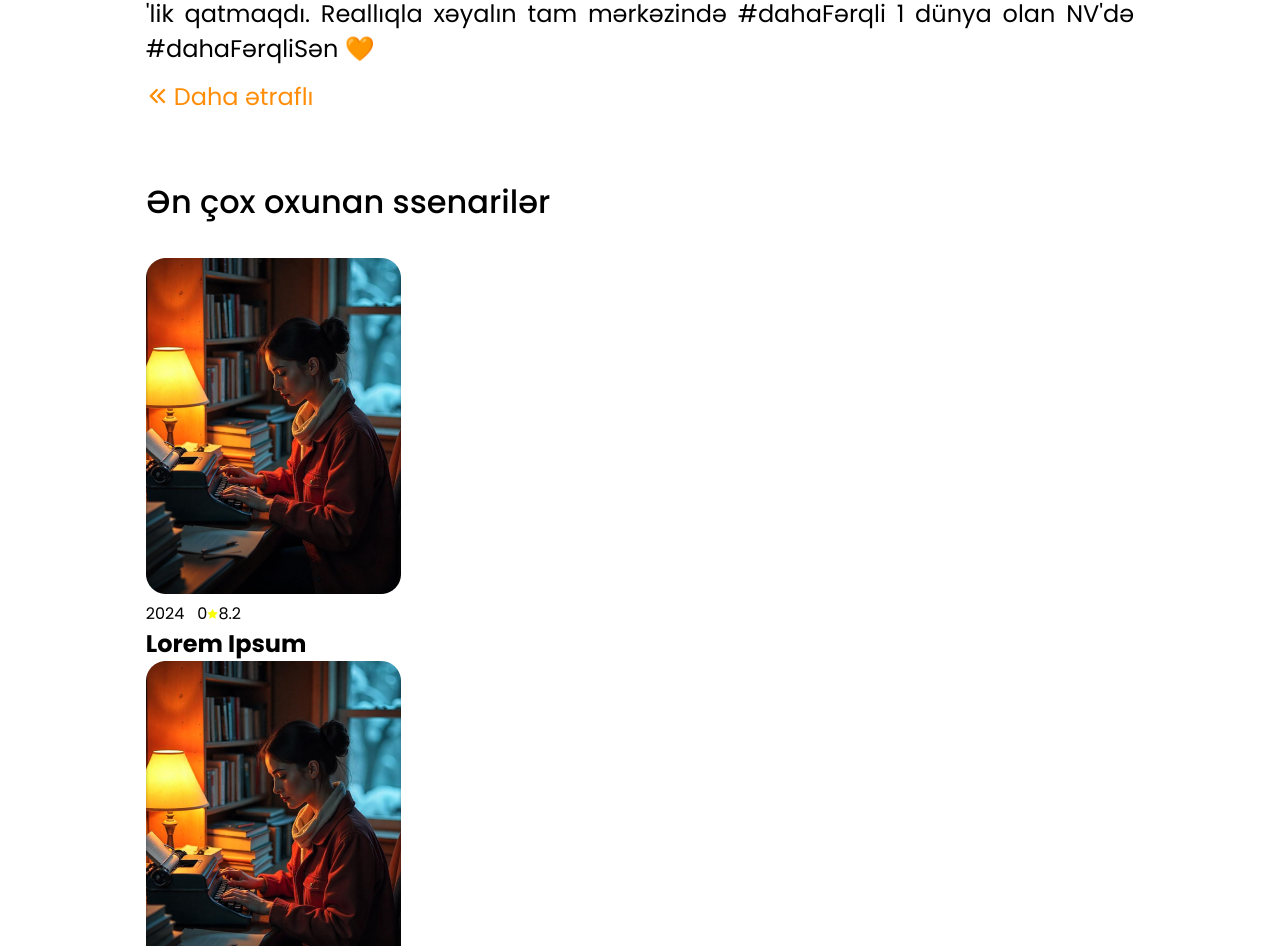
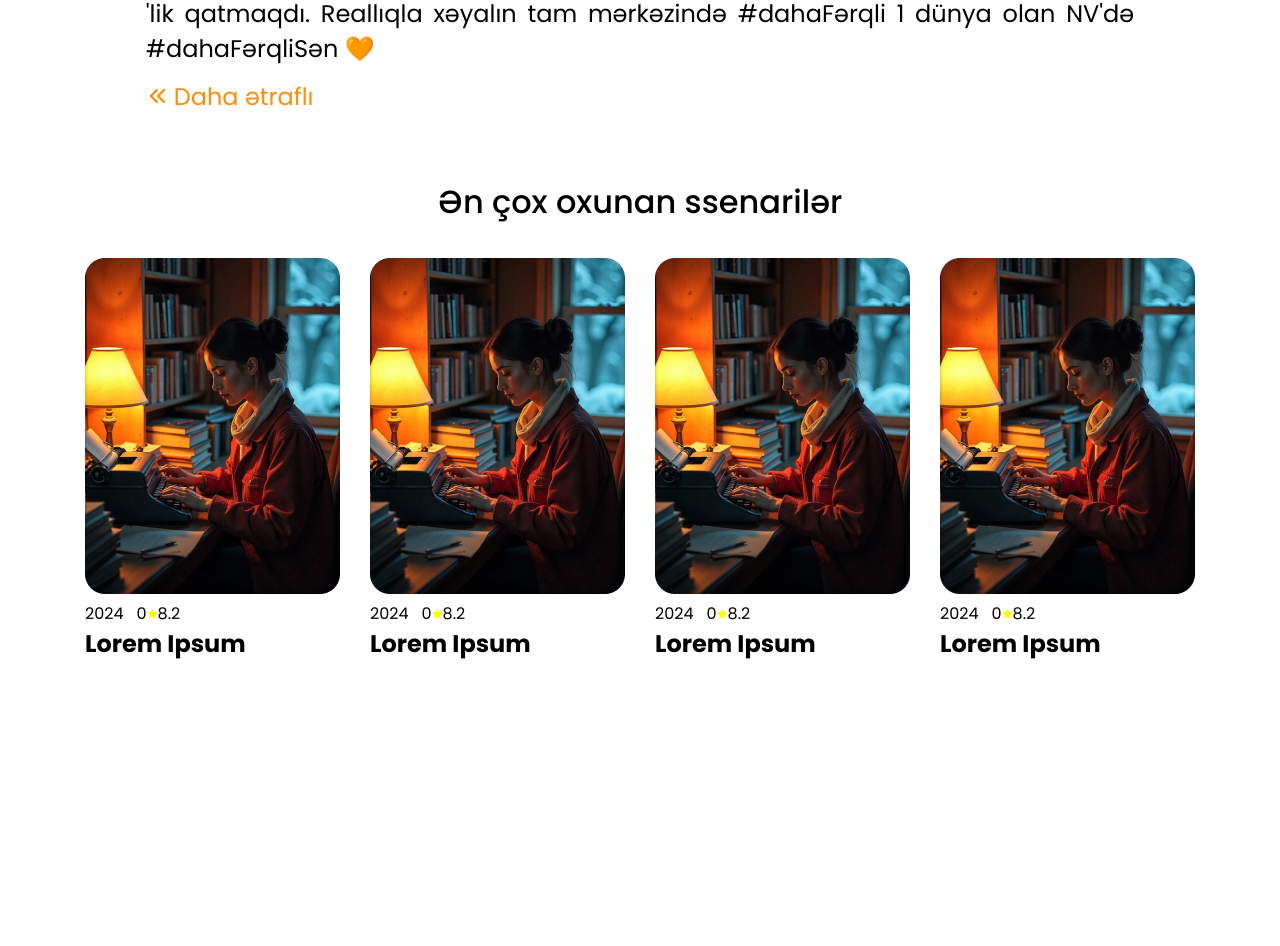
Before and after one commit to Zaranasirova/nva_ailesi, a React (Vite) app: page / in a window 1280 px wide. Shown: the part 807-1753 px from the top of the page. After the commit the page ends 1500 px from the top, so only its background shows below. Built offline with nearby package versions, Linux system fonts and the light colour scheme.

Commit message:
Complete SCSS for most-read box

```diff
--- a/src/assets/scss/pages/sections/_aboutSection.scss
+++ b/src/assets/scss/pages/sections/_aboutSection.scss
@@ -2,7 +2,6 @@
   padding: 0 0 32px 0;
   .about-section-wrapper {
     flex-direction: column;
-
     .text-box {
       display: flex;
       flex-direction: column;
--- a/src/assets/scss/pages/sections/_popularScenarios.scss
+++ b/src/assets/scss/pages/sections/_popularScenarios.scss
@@ -0,0 +1,10 @@
+.popular-scenarios{
+    padding: 0 0 32px 0;
+    .popular-section-wrapper{
+        flex-direction: column;
+      .most-read-box{
+        display: flex;
+        gap: 30px;
+      }
+    }
+}
--- a/src/pages/sections/PopularScenarios.tsx
+++ b/src/pages/sections/PopularScenarios.tsx
@@ -5,7 +5,7 @@ import image from "../../assets/image/image.png";
 const PopularScenarios = () => {
   return (
     <section className="popular-scenarios">
-      <div className="container popular-section-wrapper">
+      <div className="container popular-section-wrapper d-flex">
         <h2 className="head-title">Ən çox oxunan ssenarilər</h2>
         <div className="most-read-box">
           <div className="most-read">
```
